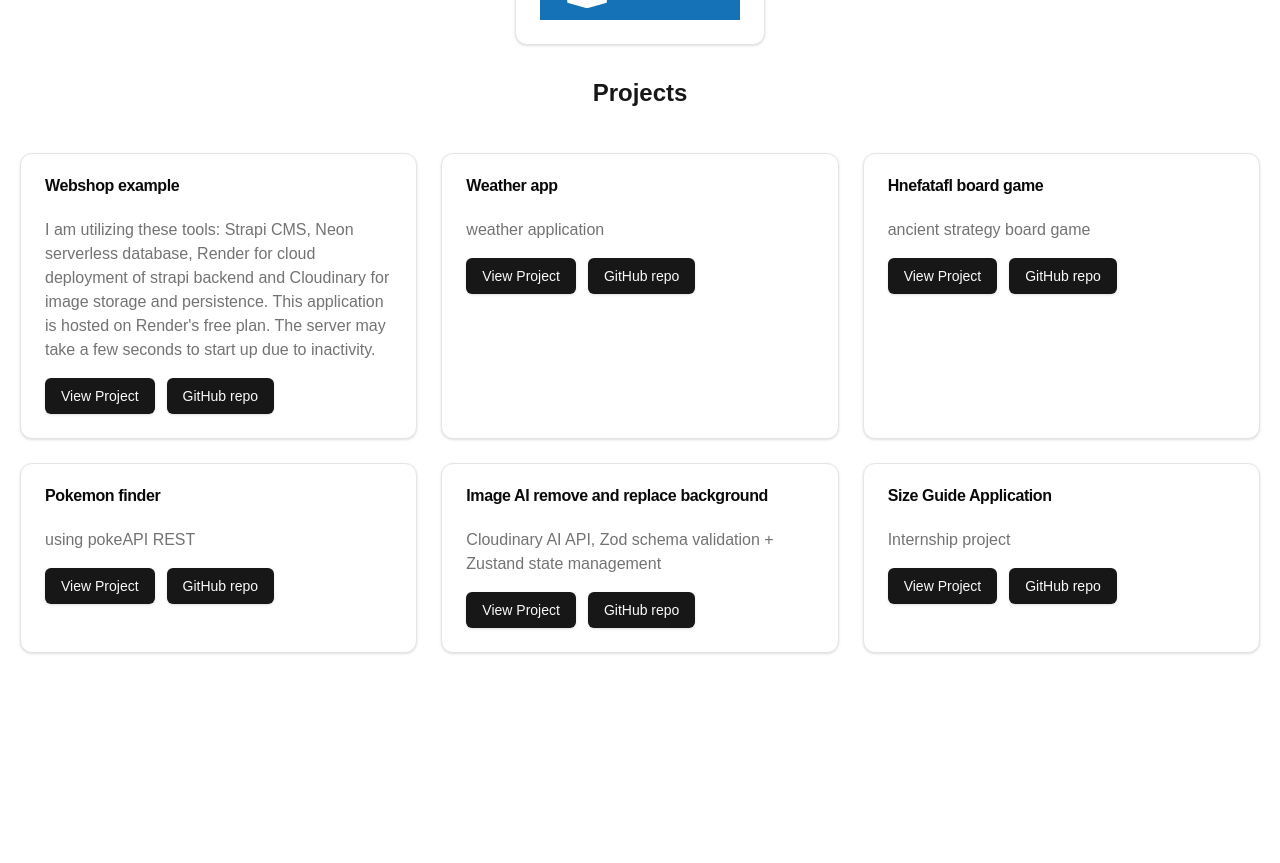
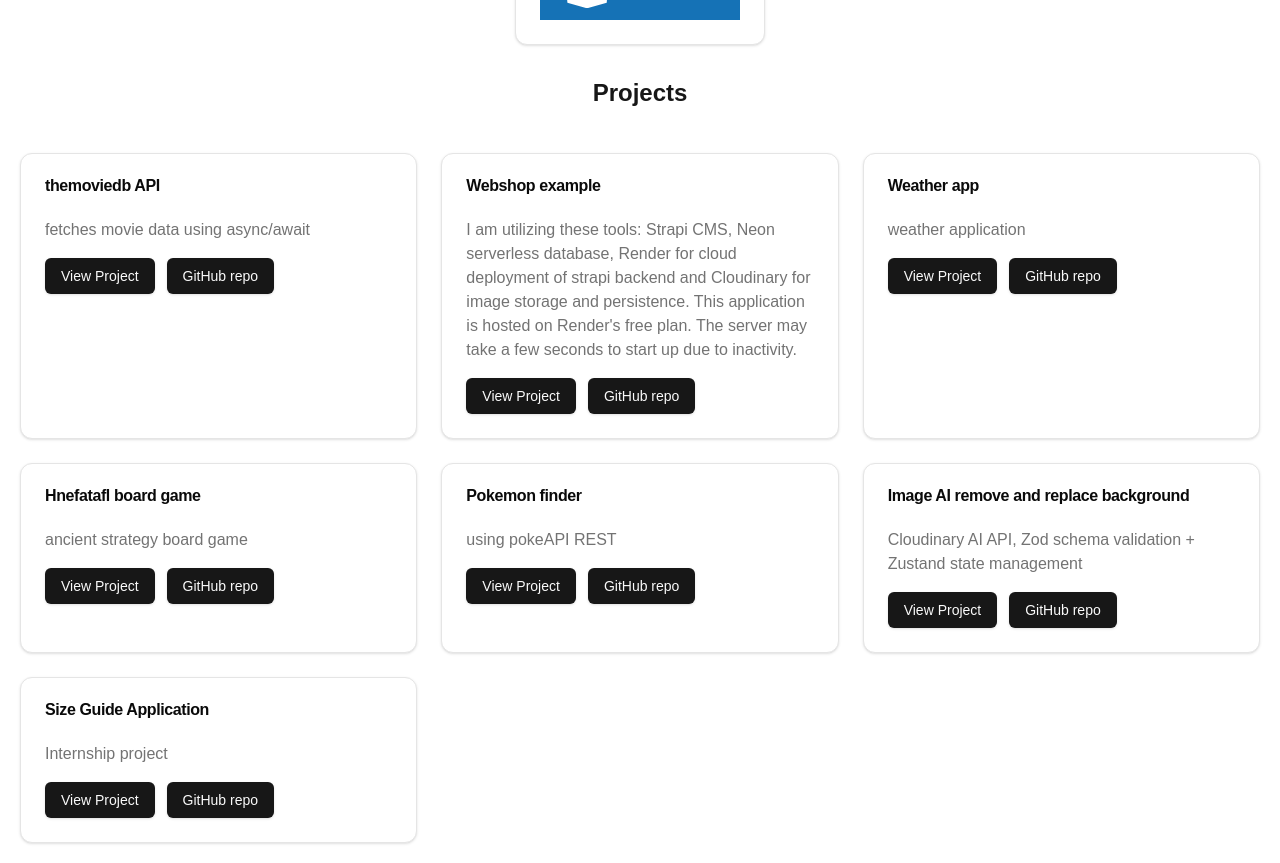
Before and after one commit to andresuarezschou/my-website-project, a Next.js app: page / in a window 1280 px wide. Shown: the part 1260-2123 px from the top of the page. Before the commit the page ends 1933 px from the top, so only its background shows below. Built offline with nearby package versions, Linux system fonts and the light colour scheme; a web font is replaced by a local one.

Commit message:
added a project to the list

```diff
--- a/app/page.tsx
+++ b/app/page.tsx
@@ -100,7 +100,13 @@ export default function Home() {
       </h3>
       <div className="grid gap-6 md:grid-cols-2 lg:grid-cols-3 p-5">
         {[
+          {
+            title: "themoviedb API",
+            description: "fetches movie data using async/await",
+            link:"https://tmdb-andre.netlify.app/",
+            github: 'https://github.com/andresuarezschou/callback_vue',
 
+          },
           {
             title: "Webshop example",
             description: "I am utilizing these tools: Strapi CMS, Neon serverless database, Render for cloud deployment of strapi backend and Cloudinary for image storage and persistence. This application is hosted on Render's free plan. The server may take a few seconds to start up due to inactivity.",
```
